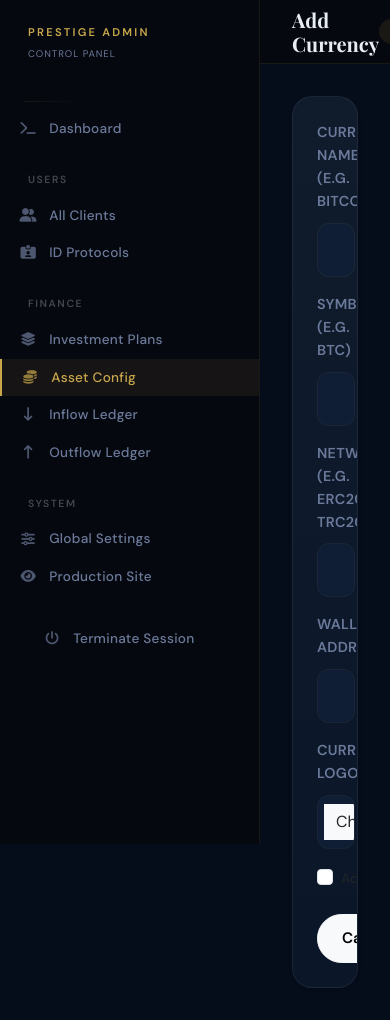
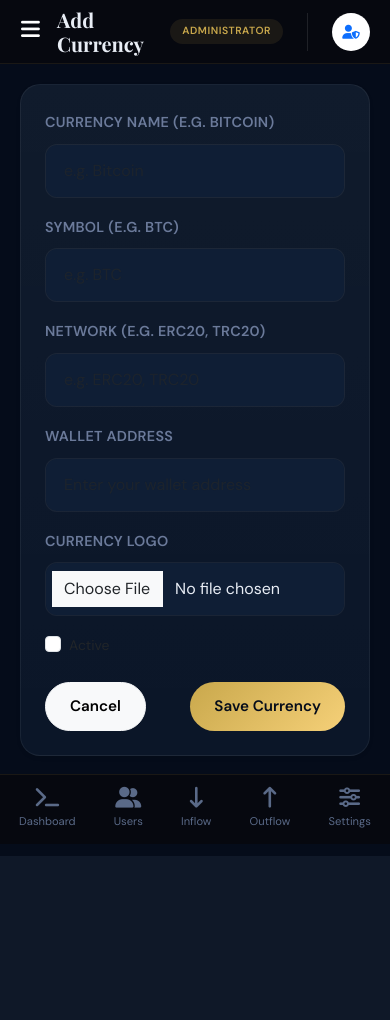
Before and after one commit to nextackantamineharri-tech/prestigue, a Flask app: page /admin/currencies/add in a window 390 px wide. After the commit the page ends 856 px from the top, so only its background shows below. Run offline with Flask 3, Linux system fonts and the light colour scheme; a user stored in the database is signed in; tables that the repository leaves empty hold one stand-in row (values such as "Sample post"); some libraries are stand-ins or nearby versions.

Commit message:
feat: make admin and user dashboards mobile responsive

```diff
--- a/app/templates/admin/admin_base.html
+++ b/app/templates/admin/admin_base.html
@@ -179,6 +179,71 @@
         .status-pill.success { color: var(--color-success); background: rgba(0, 200, 150, 0.1); }
         .status-pill.warning { color: var(--color-warning); background: rgba(255, 176, 32, 0.1); }
         .status-pill.danger { color: var(--color-danger); background: rgba(255, 77, 106, 0.1); }
+
+        /* Mobile Layout */
+        @media (max-width: 991.98px) {
+            #sidebar {
+                left: -100%;
+                box-shadow: 5px 0 15px rgba(0,0,0,0.5);
+            }
+            #sidebar.show {
+                left: 0;
+            }
+            .admin-top-bar {
+                left: 0;
+                padding: 0 20px;
+            }
+            #content {
+                margin-left: 0;
+                padding: 20px;
+                padding-bottom: 100px;
+            }
+            /* Overlay */
+            .sidebar-overlay {
+                display: none;
+                position: fixed;
+                top: 0;
+                left: 0;
+                right: 0;
+                bottom: 0;
+                background: rgba(0,0,0,0.5);
+                z-index: 1045;
+                backdrop-filter: blur(3px);
+            }
+            .sidebar-overlay.show {
+                display: block;
+            }
+            .mobile-bottom-nav {
+                position: fixed;
+                bottom: 0;
+                left: 0;
+                right: 0;
+                background: var(--color-admin-bg);
+                height: 70px;
+                display: flex;
+                justify-content: space-around;
+                align-items: center;
+                border-top: 1px solid rgba(201, 168, 76, 0.1);
+                z-index: 1040;
+                backdrop-filter: blur(20px);
+            }
+            .mobile-nav-item {
+                text-align: center;
+                color: #5A6A88;
+                text-decoration: none;
+                font-size: 0.7rem;
+                display: flex;
+                flex-direction: column;
+                align-items: center;
+                gap: 4px;
+            }
+            .mobile-nav-item.active {
+                color: var(--color-primary);
+            }
+            .mobile-nav-item i {
+                font-size: 1.3rem;
+            }
+        }
     </style>
     {% block head %}{% endblock %}
 </head>
@@ -239,7 +304,12 @@
 
     <!-- Admin Top Bar -->
     <div class="admin-top-bar">
-        <h5 class="mb-0 fw-bold" style="font-family: 'Playfair Display', serif;">{% block page_title %}Dashboard{% endblock %}</h5>
+        <div class="d-flex align-items-center gap-3">
+            <button class="btn btn-link text-white d-lg-none p-0" id="mobileMenuToggle">
+                <i class="fas fa-bars fs-4"></i>
+            </button>
+            <h5 class="mb-0 fw-bold" style="font-family: 'Playfair Display', serif;">{% block page_title %}Dashboard{% endblock %}</h5>
+        </div>
 
         <div class="d-flex align-items-center gap-4">
             <span class="admin-pill">ADMINISTRATOR</span>
@@ -270,12 +340,55 @@
         {% block content %}{% endblock %}
     </div>
 
+    <!-- Mobile Bottom Navigation -->
+    <div class="mobile-bottom-nav d-lg-none">
+        <a href="{{ url_for('admin.dashboard') }}" class="mobile-nav-item {{ 'active' if request.endpoint == 'admin.dashboard' }}">
+            <i class="fas fa-terminal"></i>
+            <span>Dashboard</span>
+        </a>
+        <a href="{{ url_for('admin.users') }}" class="mobile-nav-item {{ 'active' if 'user' in (request.endpoint or '') }}">
+            <i class="fas fa-user-group"></i>
+            <span>Users</span>
+        </a>
+        <a href="{{ url_for('admin.deposits') }}" class="mobile-nav-item {{ 'active' if 'deposit' in (request.endpoint or '') }}">
+            <i class="fas fa-arrow-down-long"></i>
+            <span>Inflow</span>
+        </a>
+        <a href="{{ url_for('admin.withdrawals') }}" class="mobile-nav-item {{ 'active' if 'withdrawal' in (request.endpoint or '') }}">
+            <i class="fas fa-arrow-up-long"></i>
+            <span>Outflow</span>
+        </a>
+        <a href="{{ url_for('admin.settings') }}" class="mobile-nav-item {{ 'active' if request.endpoint == 'admin.settings' }}">
+            <i class="fas fa-sliders"></i>
+            <span>Settings</span>
+        </a>
+    </div>
+
+    <!-- Overlay for mobile sidebar -->
+    <div class="sidebar-overlay" id="sidebarOverlay"></div>
+
     <script src="https://cdn.jsdelivr.net/npm/bootstrap@5.3.0/dist/js/bootstrap.bundle.min.js"></script>
     <style>
         .extra-small { font-size: 0.7rem; }
     </style>
     <!-- Page Loader JS -->
     <script>
+        document.addEventListener('DOMContentLoaded', function() {
+            const mobileMenuToggle = document.getElementById('mobileMenuToggle');
+            const sidebar = document.getElementById('sidebar');
+            const overlay = document.getElementById('sidebarOverlay');
+
+            if (mobileMenuToggle && sidebar && overlay) {
+                function toggleMenu() {
+                    sidebar.classList.toggle('show');
+                    overlay.classList.toggle('show');
+                }
+
+                mobileMenuToggle.addEventListener('click', toggleMenu);
+                overlay.addEventListener('click', toggleMenu);
+            }
+        });
+
         window.addEventListener('load', function() {
             const loader = document.getElementById('page-loader');
             if (loader) {
```
Also changed, not shown: app/templates/dashboard/dashboard_base.html (+47 -4 lines).
